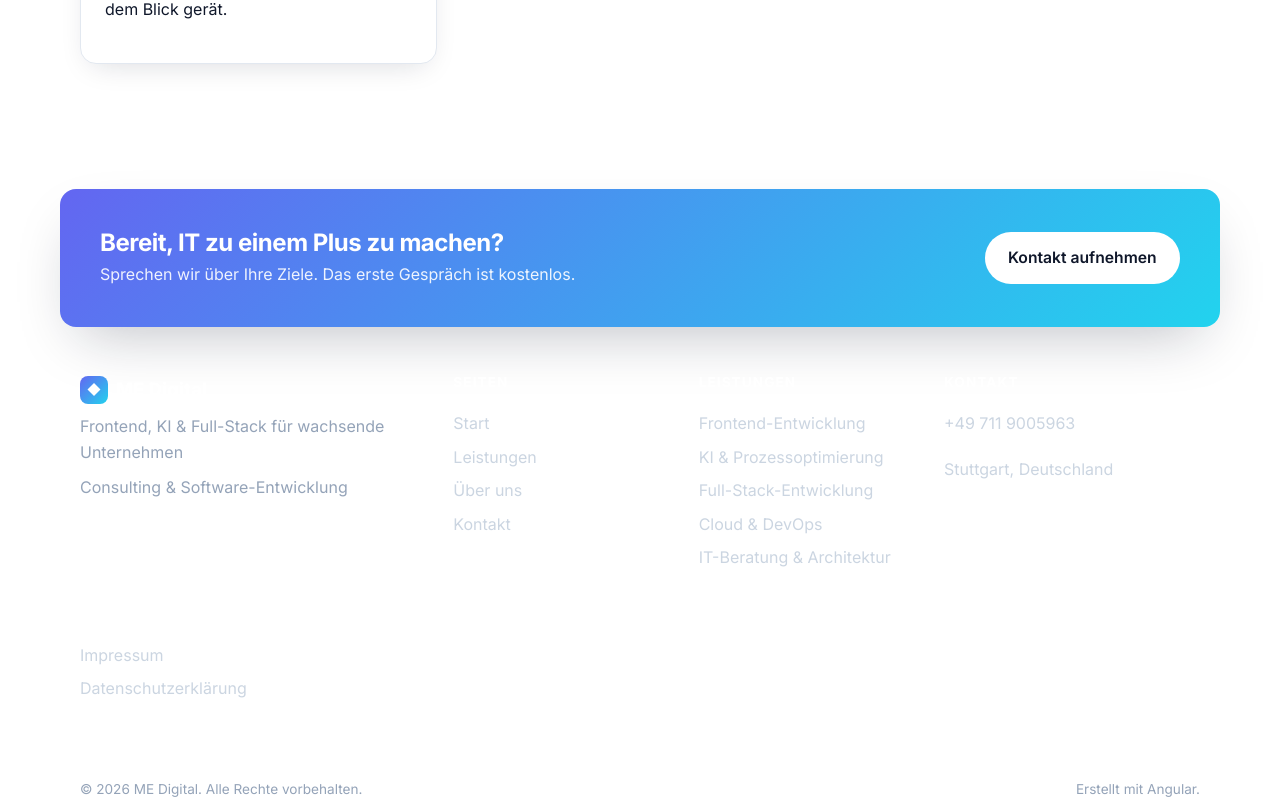
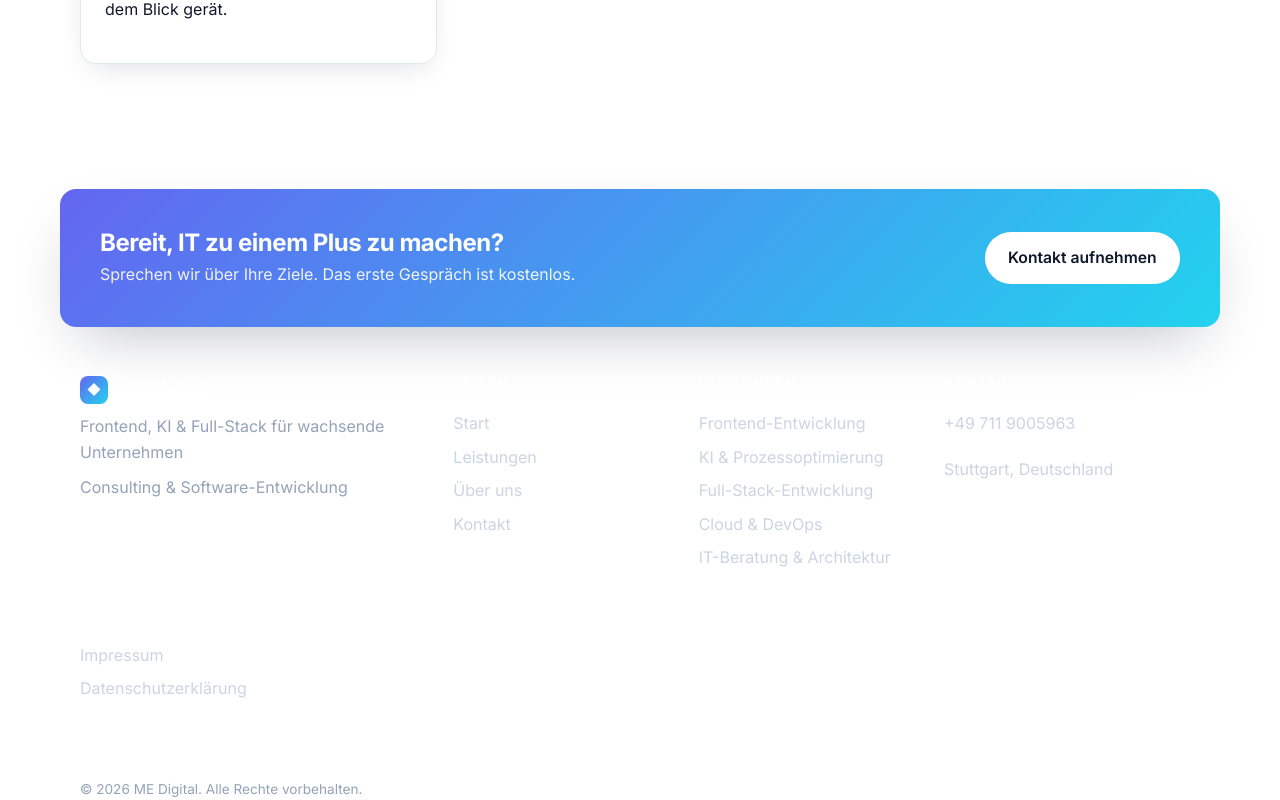
Before and after one commit to me-consulting/me-digital.io, an Angular app: page / in a window 1280 px wide. Shown: the part 3293-4093 px from the top of the page. Built offline with nearby package versions, Linux system fonts and the light colour scheme.

Commit message:
deploy: pages build 2026-11-09T18:20:43Z

```diff
--- a/src/app/footer/footer.html
+++ b/src/app/footer/footer.html
@@ -50,6 +50,5 @@
 
   <div class="container footer__bar">
     <span>© {{ year }} {{ site.name }}. Alle Rechte vorbehalten.</span>
-    <span class="footer__muted">Erstellt mit Angular.</span>
   </div>
 </footer>
```
Also changed, not shown: 12 other files (tests, documents, lock files or other folders).
